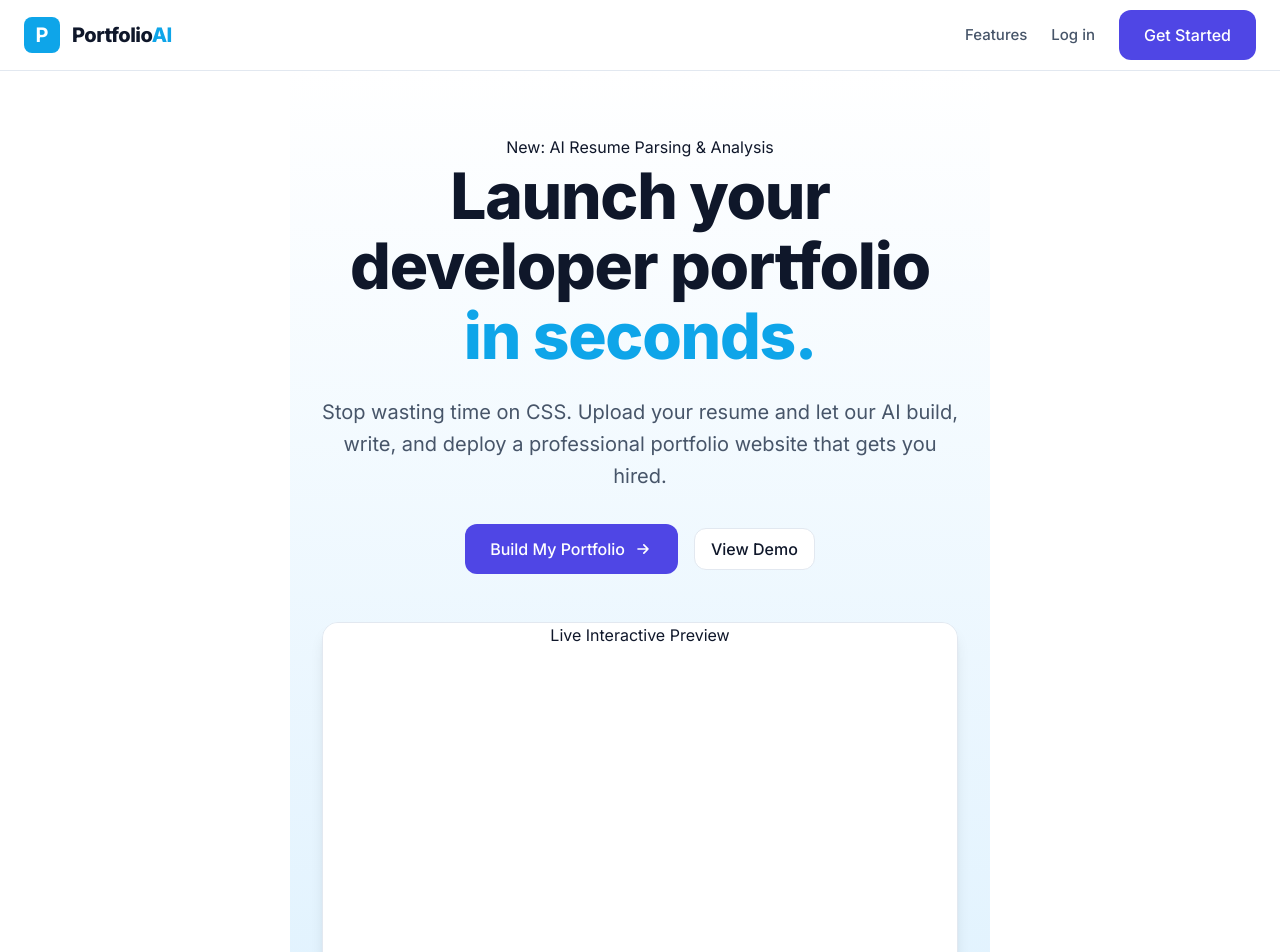
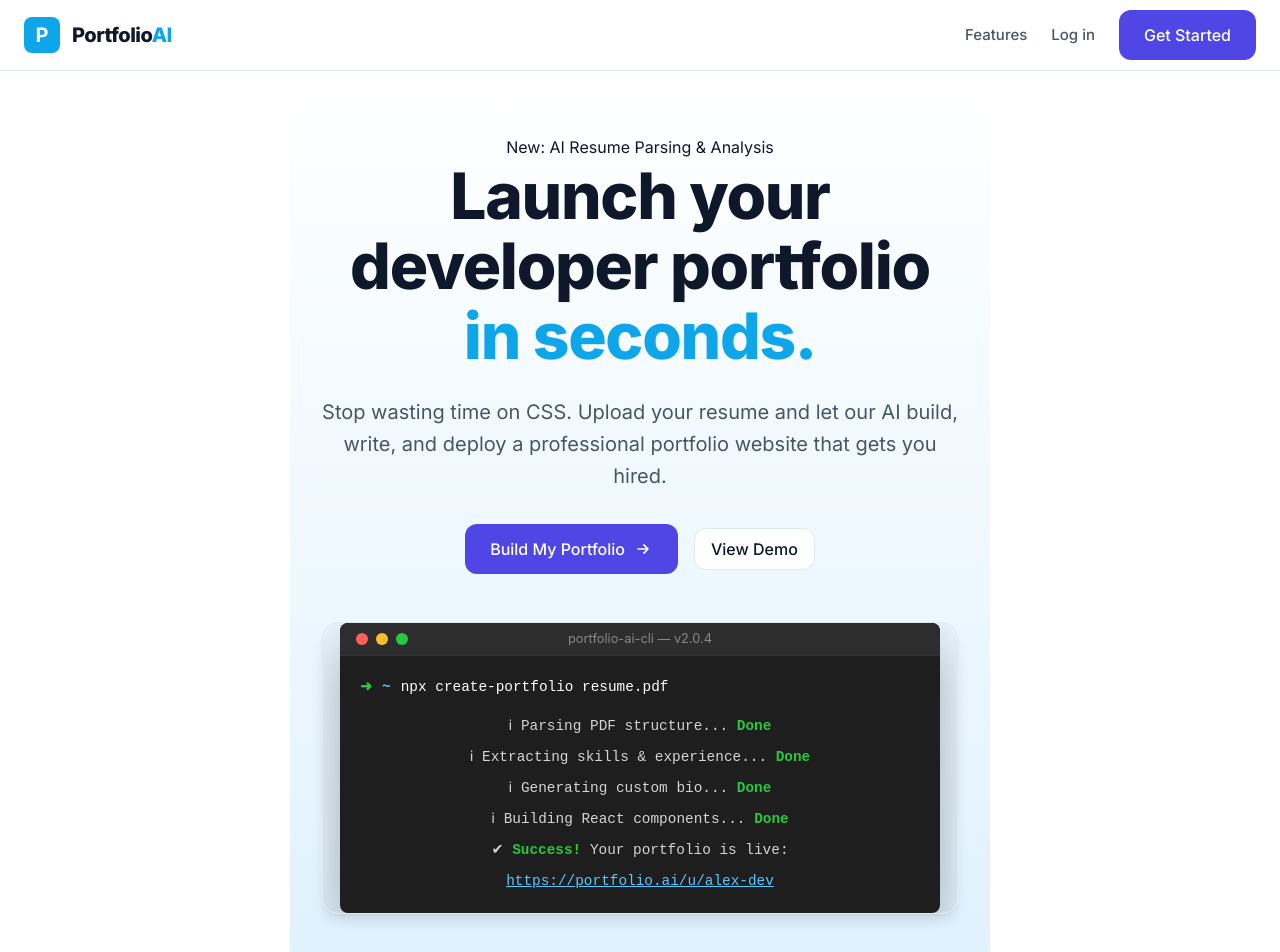
Before and after one commit to Shriharipise18/CodeFolio, a React (Vite) app in the folder frontend/: page / in a window 1280 px wide. Shown: the top 952 px of the page. Built offline with nearby package versions, Linux system fonts and the light colour scheme; no server answers.

Commit message:
feat: Replace broken Home Page preview with Terminal Animation

```diff
--- a/frontend/src/index.css
+++ b/frontend/src/index.css
@@ -739,3 +739,143 @@ ul {
   background-color: #fef2f2;
   color: #dc2626;
 }
+
+/* Terminal Animation - Landing Page */
+.terminal-window {
+  width: 100%;
+  max-width: 600px;
+  background-color: #1e1e1e;
+  border-radius: 8px;
+  box-shadow: 0 20px 50px rgba(0, 0, 0, 0.3);
+  overflow: hidden;
+  font-family: 'Fira Code', monospace;
+  margin: 0 auto;
+}
+
+.terminal-header {
+  background-color: #2d2d2d;
+  padding: 10px 16px;
+  display: flex;
+  align-items: center;
+  border-bottom: 1px solid #333;
+  position: relative;
+}
+
+.terminal-buttons {
+  display: flex;
+  gap: 8px;
+}
+
+.t-btn {
+  width: 12px;
+  height: 12px;
+  border-radius: 50%;
+}
+
+.t-btn.red {
+  background-color: #ff5f56;
+}
+
+.t-btn.yellow {
+  background-color: #ffbd2e;
+}
+
+.t-btn.green {
+  background-color: #27c93f;
+}
+
+.terminal-title {
+  position: absolute;
+  left: 0;
+  right: 0;
+  text-align: center;
+  color: #888;
+  font-size: 0.8rem;
+  font-family: -apple-system, BlinkMacSystemFont, sans-serif;
+  user-select: none;
+}
+
+.terminal-body {
+  padding: 20px;
+  color: #d4d4d4;
+  font-size: 0.9rem;
+  line-height: 1.6;
+}
+
+.cmd-line {
+  margin-bottom: 16px;
+  display: flex;
+  gap: 10px;
+}
+
+.cmd-prompt {
+  color: #27c93f;
+  font-weight: bold;
+}
+
+.cmd-path {
+  color: #57c7ff;
+  font-weight: bold;
+}
+
+.cmd-text {
+  color: #fff;
+}
+
+.cmd-output {
+  display: flex;
+  flex-direction: column;
+  gap: 8px;
+}
+
+.log-line {
+  opacity: 0;
+  animation: fadeInLog 0.5s forwards;
+}
+
+.log-line:nth-child(1) {
+  animation-delay: 0.5s;
+}
+
+.log-line:nth-child(2) {
+  animation-delay: 1.2s;
+}
+
+.log-line:nth-child(3) {
+  animation-delay: 2.0s;
+}
+
+.log-line:nth-child(4) {
+  animation-delay: 3.2s;
+}
+
+.log-line:nth-child(5) {
+  animation-delay: 4.5s;
+}
+
+.log-line:nth-child(6) {
+  animation-delay: 4.8s;
+}
+
+.log-line.link {
+  color: #57c7ff;
+  text-decoration: underline;
+  cursor: pointer;
+}
+
+.text-green {
+  color: #27c93f;
+  font-weight: bold;
+}
+
+@keyframes fadeInLog {
+  from {
+    opacity: 0;
+    transform: translateY(5px);
+  }
+
+  to {
+    opacity: 1;
+    transform: translateY(0);
+  }
+}
--- a/frontend/src/pages/LandingPage.jsx
+++ b/frontend/src/pages/LandingPage.jsx
@@ -37,38 +37,28 @@ const LandingPage = () => {
                         </Link>
                     </div>
 
-                    {/* Dashboard Preview */}
+                    {/* Terminal Preview */}
                     <div className="hero-preview">
-                        <div className="preview-frame">
-                            <div className="browser-mockup">
-                                {/* Fake Browser Header */}
-                                <div className="browser-header">
-                                    <div className="window-controls">
-                                        <div className="control red"></div>
-                                        <div className="control yellow"></div>
-                                        <div className="control green"></div>
-                                    </div>
-                                    <div className="address-bar"></div>
+                        <div className="terminal-window">
+                            <div className="terminal-header">
+                                <div className="terminal-buttons">
+                                    <span className="t-btn red"></span>
+                                    <span className="t-btn yellow"></span>
+                                    <span className="t-btn green"></span>
                                 </div>
-                                {/* Preview Content */}
-                                <div className="preview-content">
-                                    <div className="sidebar">
-                                        <div className="avatar"></div>
-                                        <div className="skeleton-line long"></div>
-                                        <div className="skeleton-line short"></div>
-                                    </div>
-                                    <div className="main-area">
-                                        <div className="skeleton-hero"></div>
-                                        <div className="skeleton-grid">
-                                            <div className="skeleton-card"></div>
-                                            <div className="skeleton-card"></div>
-                                        </div>
-                                    </div>
+                                <div className="terminal-title">portfolio-ai-cli — v2.0.4</div>
+                            </div>
+                            <div className="terminal-body">
+                                <div className="cmd-line">
+                                    <span className="cmd-prompt">➜</span> <span className="cmd-path">~</span> <span className="cmd-text">npx create-portfolio resume.pdf</span>
                                 </div>
-                                <div className="preview-overlay">
-                                    <div className="overlay-badge">
-                                        Live Interactive Preview
-                                    </div>
+                                <div className="cmd-output">
+                                    <div className="log-line">ℹ  Parsing PDF structure... <span className="text-green">Done</span></div>
+                                    <div className="log-line">ℹ  Extracting skills & experience... <span className="text-green">Done</span></div>
+                                    <div className="log-line">ℹ  Generating custom bio... <span className="text-green">Done</span></div>
+                                    <div className="log-line">ℹ  Building React components... <span className="text-green">Done</span></div>
+                                    <div className="log-line">✔  <span className="text-green">Success!</span> Your portfolio is live:</div>
+                                    <div className="log-line link">https://portfolio.ai/u/alex-dev</div>
                                 </div>
                             </div>
                         </div>
```
